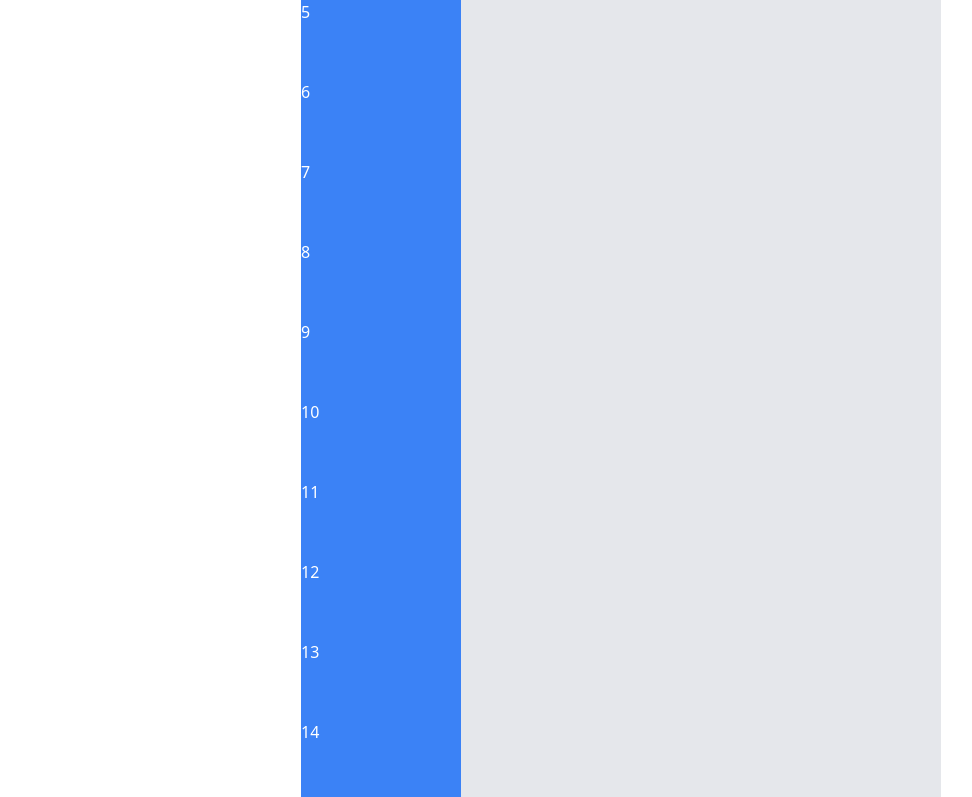
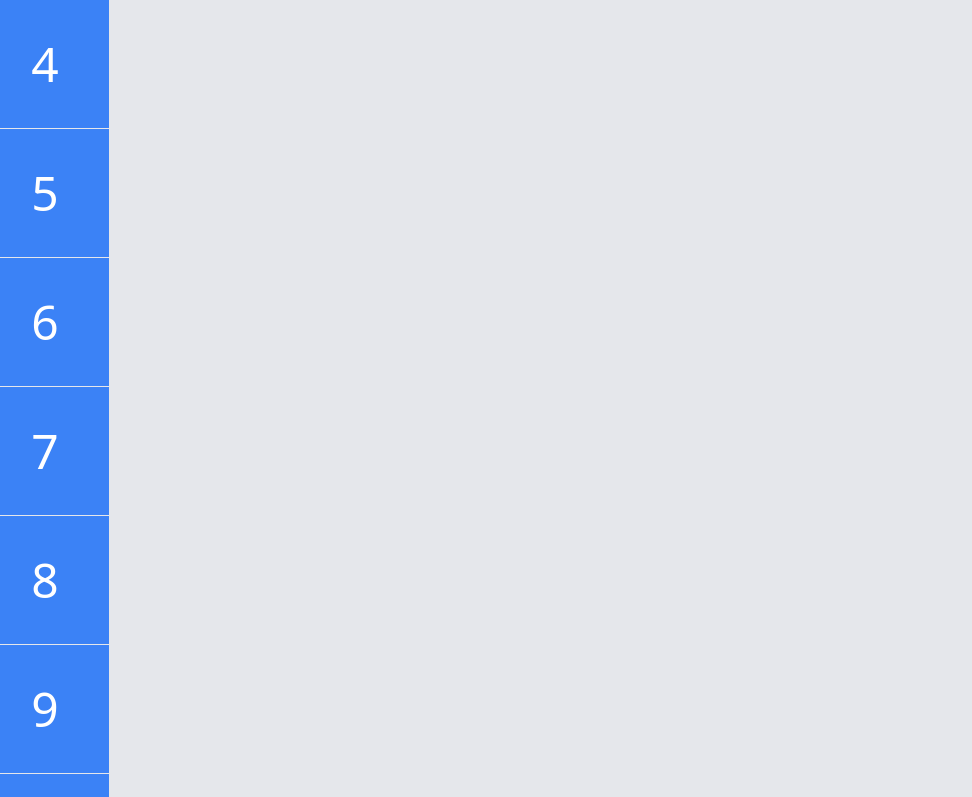
Before and after one commit to superspike7/timeblock-js, a website built with webpack: page dist/index.html in a window 1280 px wide. Shown: the top 797 px of the page, without its empty margins (19-991 px from the left). Built offline with nearby package versions, Linux system fonts and the light colour scheme.

Commit message:
style timeblock componenet

```diff
--- a/src/index.js
+++ b/src/index.js
@@ -2,63 +2,65 @@ import "./style.css"
 
 "use strict";
 
-function TimeBlock(options){
+// function TimeBlock(options){
 
-    this.wakingHour = options.wakingHour || 5;
-    this.sleepingHour = options.sleepingHour || 21;
+//     this.wakingHour = options.wakingHour || 5;
+//     this.sleepingHour = options.sleepingHour || 21;
 
-};
+// };
 
-TimeBlock.prototype.range = function() {
-      let first = Number(this.wakingHour);
-      let last = Number(this.sleepingHour);
+// TimeBlock.prototype.range = function() {
+//       let first = Number(this.wakingHour);
+//       let last = Number(this.sleepingHour);
+//       let arr = [];
+//       for(let i = first; i <= last; i++){
+//         arr.push(i);
+//       }
+//       return arr;
+// };
+
+
+// TimeBlock.prototype.component = function() {
+//   return timeBlockComponent(this.range());
+// }
+
+const timeBlock = (wakeTime, sleepTime) => {
+
+  const range = () => {
     let arr = [];
-      for(let i = first; i <= last; i++){
+    for(let i = Number(wakeTime); i <= Number(sleepTime); i++) {
       arr.push(i);
     }
     return arr;
   };
 
+  const component = () => {
+    return timeBlockComponent(range());
+  };
 
-TimeBlock.prototype.component = function() {
-  return timeBlockComponent(this.range());
-}
+  return {
+    component
+  };
 
-// const timeBlock = (wakeTime, sleepTime) => {
-
-//   const range = () => {
-//     let arr = [];
-//     for(let i = Number(wakeTime); i <= Number(sleepTime); i++) {
-//       arr.push(i);
-//     }
-//     return arr;
-//   };
-
-//   const component = () => {
-//    console.log(TimeBlockComponent(range())) ;
-
-//   };
-
-//   return {
-//     range,
-//     component
-//   };
-
-// };
+};
 
 
 const timeBlockComponent = (range) => {
   const grid = document.createElement('div');
 
   const setRowTemplate = () => {
-    grid.classList.add('grid', 'lg:grid-cols-4', 'lg:w-1/2', 'mx-auto', 'bg-gray-200');
+    grid.classList.add('grid', 'gap-px', 'lg:grid-cols-4', 'mx-auto', 'bg-gray-200');
   };
 
   const setTimes = () => {
     range.forEach( n => {
       const time = document.createElement('div');
       time.innerHTML = n;
-      time.classList.add('bg-blue-500', 'text-white', 'col-span-1', 'col-start-1', 'h-20');
+      time.classList.add('bg-blue-500',
+                         'text-white', 'col-span-1',
+                         'col-start-1', 'h-32', 'flex',
+                         'items-center', 'justify-center',
+                         'w-32', 'text-5xl');
       grid.appendChild(time);
     });
   };
@@ -73,5 +75,5 @@ const timeBlockComponent = (range) => {
 
 };
 
-var test = new TimeBlock({});
-document.body.appendChild(test.component().grid);
+var test = timeBlock(4, 21);
+document.querySelector('.block').appendChild(test.component().grid);
--- a/tailwind.config.js
+++ b/tailwind.config.js
@@ -5,6 +5,9 @@ module.exports = {
   darkMode: false, // or 'media' or 'class'
   theme: {
     extend: {
+      spacing: {
+        '80v' : '80vh'
+      },
     },
   },
   variants: {
```
Also changed, not shown: dist/bundle.js, dist/index.html. Lines whose indentation alone changed are shown as unchanged.
